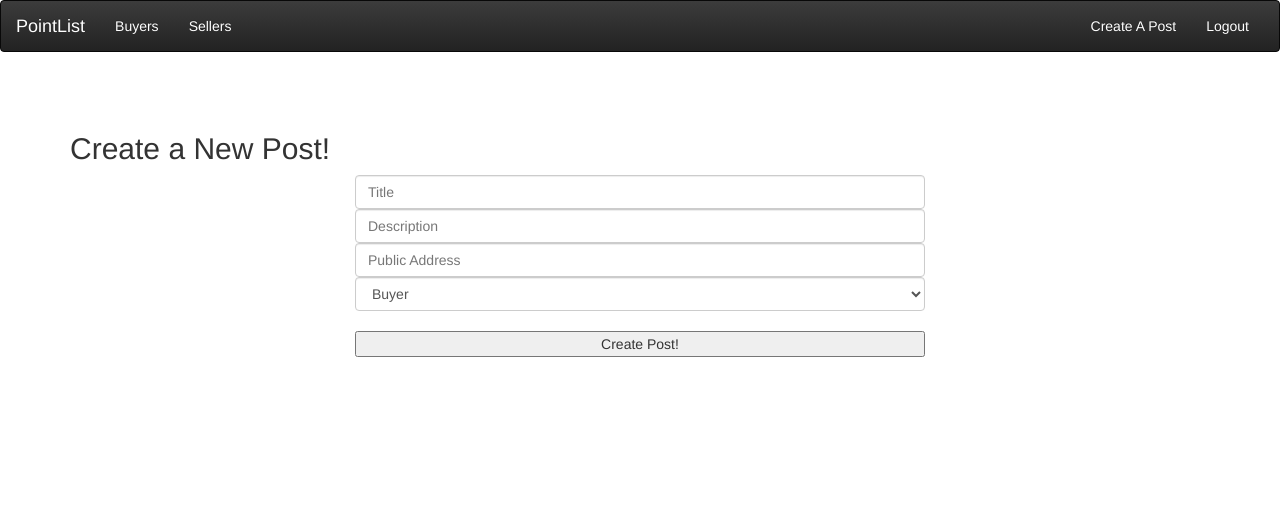
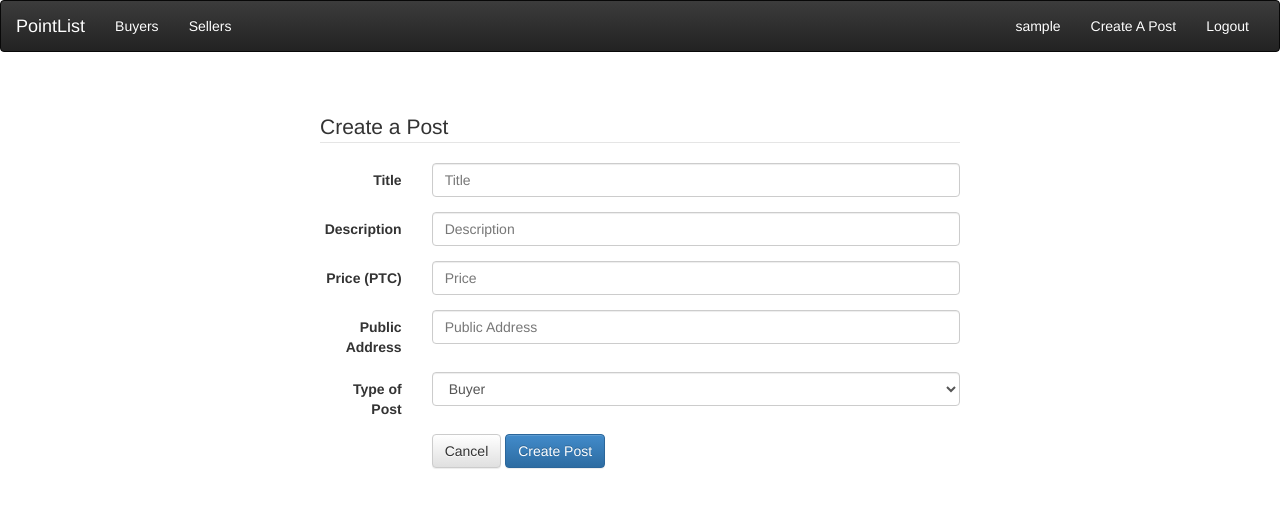
Before and after one commit to benedgar/pointlist, a Django app: page /create_post in a window 1280 px wide. Shown: the top 508 px of the page. Run offline with Django 3.2, Linux system fonts and the light colour scheme; the visitor is signed in with stand-in values (Sample User, id 1); parts of the project's set-up code (start-up, migrations or seed data) failed here and were passed over; some libraries are stand-ins or nearby versions.

Commit message:
HEYYYYYYYYYYYY

```diff
--- a/pointlist/forms/post.py
+++ b/pointlist/forms/post.py
@@ -9,7 +9,7 @@ from pointlist.forms.tools import DivErrorList
 class PostForm(ModelForm):
     class Meta:
         model = Post
-        fields = ['name', 'description', 'public_address', 'type_of_post']
+        fields = ['name', 'description', 'price', 'public_address', 'type_of_post']
 
     this_year = datetime.date.today().year
     name = CharField(max_length=140, label='Post Title', required=True, widget=TextInput(
@@ -24,6 +24,9 @@ class PostForm(ModelForm):
                                 widget=Select(choices=TYPE_OF_POST_CHOICES,
                                               attrs={'class': 'selector form-control',
                                                      'style': ''}))
+    price = IntegerField(label='Price', required=True,
+                         widget=TextInput(attrs={'placeholder': 'Price', 'class': 'form-control'}))
+
 
     # def __init__(self, uid=None, *args, **kwargs):
     #     self.uid = uid
--- a/pointlist/models.py
+++ b/pointlist/models.py
@@ -27,17 +27,20 @@ class Person(models.Model):
         else:
             raise StopIteration
 
+
 class PointcoinAddress(models.Model):
     uid = models.ForeignKey(User)
     address = models.CharField(max_length=34)
     current_amount = models.IntegerField()
     last_balance = models.IntegerField()
 
+
 class Post(models.Model):
     uid = models.ForeignKey(User)
     date = models.DateField()
     name = models.CharField(max_length=140)
     description = models.CharField(max_length=500)
+    price = models.IntegerField()
     public_address = models.CharField(max_length=34)
     type_of_post = models.IntegerField(choices=TYPE_OF_POST_CHOICES)
 
--- a/pointlist/templates/pointlist/index.html
+++ b/pointlist/templates/pointlist/index.html
@@ -15,6 +15,7 @@
             <div class="panel-body">
                 {{ post.description }} <br>
                 {{ post.public_address }}
+                {{ post.price }}
 
             </div>
         </div>
@@ -32,6 +33,7 @@
             <div class="panel-body">
                 {{ post.description }} <br>
                 {{ post.public_address }}
+                {{ post.price }}
             </div>
         </div>
     {% endfor %}
--- a/pointlist/templates/pointlist/navbar.html
+++ b/pointlist/templates/pointlist/navbar.html
@@ -12,13 +12,15 @@
 
     <div class="collapse navbar-collapse" id="bs-example-navbar-collapse-2">
       <ul class="nav navbar-nav">
-        <li><a href="#">Buyers</a></li>
-        <li><a href="#">Sellers</a></li>
+        <li><a href="/buyers">Buyers</a></li>
+        <li><a href="/sellers">Sellers</a></li>
       </ul>
       <ul class="nav navbar-nav navbar-right">
         {% if user.is_authenticated %}
+            <li><a href="/">{{ user.username }}</a></li>
             <li><a href="/create_post">Create A Post</a></li>
             <li class="alzNavBarButton"><a href="/logout">Logout</a></li>
+
         {% else %}
             <li><a href="/login">Log in</a></li>
             <li><a href="/register">Register</a></li>
--- a/pointlist/templates/pointlist/post_form.html
+++ b/pointlist/templates/pointlist/post_form.html
@@ -1,73 +1,64 @@
 {% extends 'pointlist/defaults.html' %}
 {% block head %}
-    <!-- TODO: improve this and move it to a CSS file-->
-    <style>
-        table {
-            margin: 0 auto; /* or margin: 0 auto 0 auto */
-
-        }
-
-        tr:first-child th:first-child {
-            border-top-left-radius: 10px;
-            border-top-right-radius: 10px;
-            padding-left: 15px;
-        }
-    </style>
 {% endblock %}
 {% block body %}
     <br/><br/>
-    <div class="container">
-        <div class="row">
-            <div class="col-md-12">
-                <h2>Create a New Post!</h2>
-                <form action='/create_post' method='post' class="form-horizontal" role="form">{% csrf_token %}
-                    <div class="center-block">
-                        <table style="width: 50%">
-                            <tr>
-                                <td>
+    <form class="form-horizontal" action='/create_post' method='post'>{% csrf_token %}
+  <fieldset style="width: 50%; margin: auto auto; align-content: center">
+    <legend>Create a Post</legend>
+    {# Title #}
+      <div class="form-group">
+          <label for="inputTitle" class="col-lg-2 control-label">Title</label>
+          <div class="col-lg-10">
              <div class="has-feedback {% if form.name.errors %}has-error{% endif %}">
              {{ form.name }}
             {% if form.name.errors %}
                 <span class="glyphicon glyphicon-remove form-control-feedback"></span>
                 <span id="inputError2Status" class="sr-only">(error)</span>{% endif %}
              </div>
-                                </td>
-                            </tr>
-                            <tr>
-                                <td>
-                                    <div class="has-feedback {% if form.date.errors %}has-error{% endif %}">
-                                        {{ form.date }}
-                                        {% if form.date.errors %}
-                                            <span class="glyphicon glyphicon-remove form-control-feedback"></span>
-                                            <span id="inputError2Status" class="sr-only">(error)</span>
-                                        {% endif %}
           </div>
-                                </td>
-                            </tr>
-                            <tr>
-                                <td>
+      </div>
+    {# Description #}
+      <div class="form-group">
+         <label for="inputDescription" class="col-lg-2 control-label">Description</label>
+          <div class="col-lg-10">
             <div class="has-feedback {% if form.description.errors %}has-error{% endif %}">
              {{ form.description }}
             {% if form.description.errors %}
             <span class="glyphicon glyphicon-remove form-control-feedback"></span>
-                                            <span id="inputError2Status" class="sr-only">(error)</span>
-                                        {% endif %}
+                <span id="inputError2Status" class="sr-only">(error)</span>{% endif %}
              </div>
-                                </td>
-                            </tr>
-                            <tr>
-                                <td>
+          </div>
+      </div>
+    {# Description #}
+      <div class="form-group">
+         <label for="inputPrice" class="col-lg-2 control-label">Price (PTC)</label>
+          <div class="col-lg-10">
+            <div class="has-feedback {% if form.price.errors %}has-error{% endif %}">
+             {{ form.price }}
+            {% if form.price.errors %}
+            <span class="glyphicon glyphicon-remove form-control-feedback"></span>
+                <span id="inputError2Status" class="sr-only">(error)</span>{% endif %}
+             </div>
+          </div>
+      </div>
+
+    {# Public Address #}
+      <div class="form-group">
+          <label for="inputPublicAddress" class="col-lg-2 control-label">Public Address</label>
+          <div class="col-lg-10">
              <div class="has-feedback {% if form.public_address.errors %}has-error{% endif %}">
              {{ form.public_address }}
             {% if form.public_address.errors %}
                 <span class="glyphicon glyphicon-remove form-control-feedback"></span>
-                                            <span id="inputError2Status" class="sr-only">(error)</span>
-                                        {% endif %}
+                <span id="inputError2Status" class="sr-only">(error)</span>{% endif %}
              </div>
-
-                            </tr>
-                            <tr>
-                                <td>
+          </div>
+      </div>
+    {# Buyer/Seller #}
+      <div class="form-group">
+        <label for="TypeOfPost" class="col-lg-2 control-label">Type of Post</label>
+          <div class="col-lg-10">
               <div class="has-feedback {% if form.type_of_post.errors %}has-error{% endif %}">
                     {{ form.type_of_post }}
                     {% if form.type_of_post.errors %}
@@ -75,20 +66,16 @@
                         <span id="inputError2Status" class="sr-only">(error)</span>
                     {% endif %}
                 </div>
-
-                            </tr>
-                            <tr>
-                                <td> &nbsp; </td>
-                            </tr>
-                            <tr>
-                                <td>
-                                    <button type="submit" class="purpleButton" style="width: 100%">Create Post!</button>
-                                </td>
-                            </tr>
-                        </table>
-                    </div>
-                </form>
           </div>
       </div>
+
+      <div class="form-group">
+          <div class="col-lg-10 col-lg-offset-2">
+            <button type="reset" class="btn btn-default">Cancel</button>
+            <button type="submit" class="btn btn-primary">Create Post</button>
           </div>
+      </div>
+
+    </fieldset>
+    </form>
 {% endblock %}
--- a/pointlist/urls.py
+++ b/pointlist/urls.py
@@ -2,7 +2,7 @@ __author__ = 'ag'
 
 from django.conf.urls import patterns, include, url
 from django.contrib import admin
-from pointlist.views import account, homepage, register, create_post, login
+from pointlist.views import account, homepage, register, create_post, login, sellers, buyers
 
 urlpatterns = patterns('',
                        # url(r'^home', homepage.WelcomeView.as_view(), name="welcome"),
@@ -12,6 +12,10 @@ urlpatterns = patterns('',
                        url(r'^create_post', create_post.CreatePostView.as_view(), name="create_post"),
                        url(r'^login', login.login_view, name="login"),
                        url(r'^logout', 'django.contrib.auth.views.logout', {'next_page': ''}),
-                       url(r'^boots', homepage.bootstrap)
+                       url(r'^boots', homepage.bootstrap),
+                       url(r'^buyers', buyers.boots, name='buyers'),
+                       url(r'^sellers', sellers.boots, name='sellers')
+
+
 
 )
--- /dev/null
+++ b/pointlist/views/buyers.py
@@ -0,0 +1,10 @@
+__author__ = 'ag'
+from django.shortcuts import render
+from pointlist.models import Post
+
+
+from pointlist.views import homepage
+
+
+def boots(request):
+    return render(request, 'pointlist/buyers.html',{'post_list_buy': Post.objects.filter(type_of_post=0)})
--- a/pointlist/views/create_post.py
+++ b/pointlist/views/create_post.py
@@ -40,6 +40,7 @@ class CreatePostView(CreateView):
                         date=datetime.date.today(),
                         name=cd['name'],
                         description=cd['description'],
+                        price=cd['price'],
                         public_address=cd['public_address'],
                         type_of_post=cd['type_of_post'])
         new_post.save()
--- /dev/null
+++ b/pointlist/views/sellers.py
@@ -0,0 +1,10 @@
+__author__ = 'ag'
+from django.shortcuts import render
+from pointlist.models import Post
+
+
+from pointlist.views import homepage
+
+
+def boots(request):
+    return render(request, 'pointlist/sellers.html',{'post_list_sell': Post.objects.filter(type_of_post=1)})
```
Also changed, not shown: pointlist/templates/pointlist/buyers.html (added, +24 -0 lines), pointlist/templates/pointlist/sellers.html (added, +23 -0 lines), pointlist/templates/pointlist/signup.html (+0 -13 lines). Lines whose indentation alone changed are shown as unchanged.
